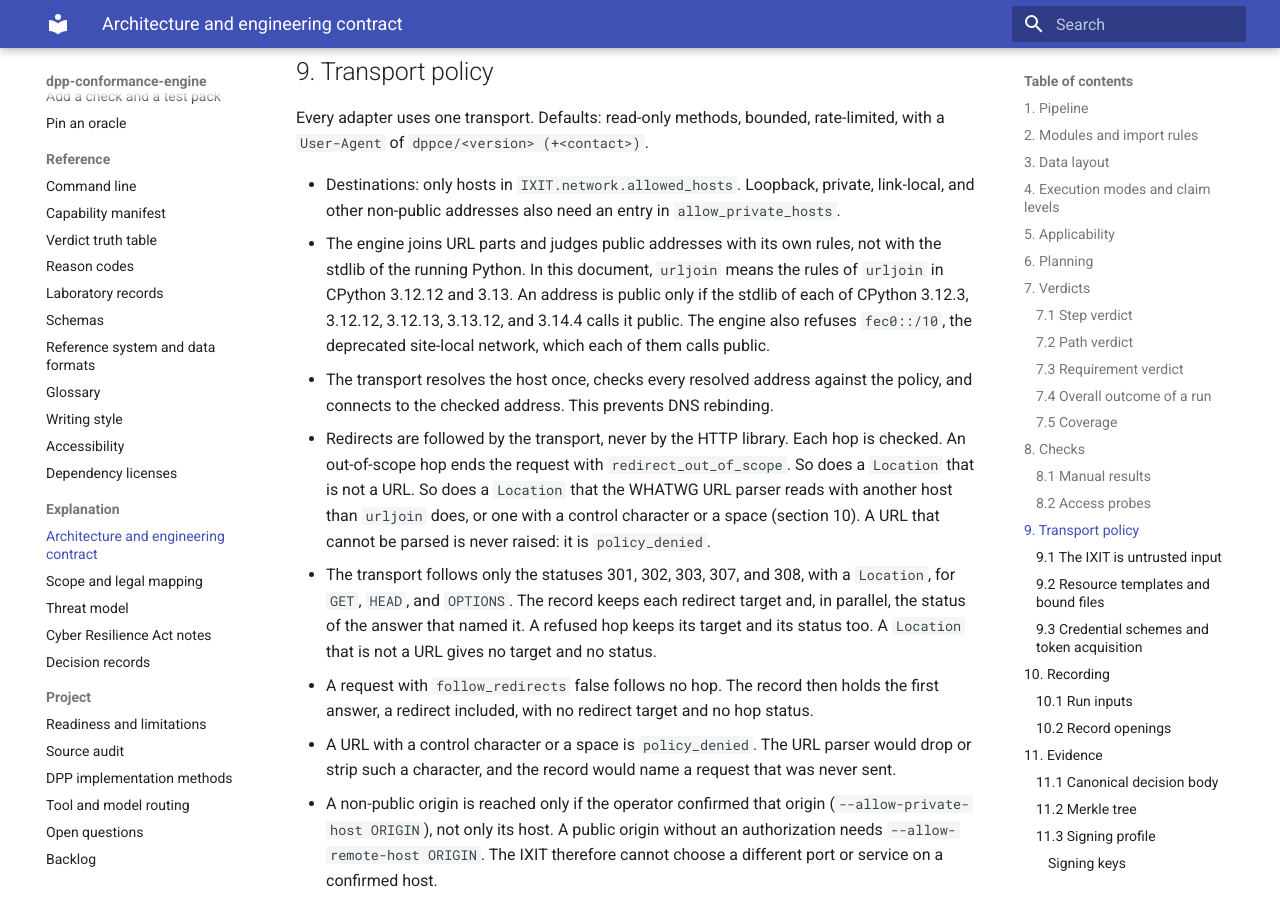
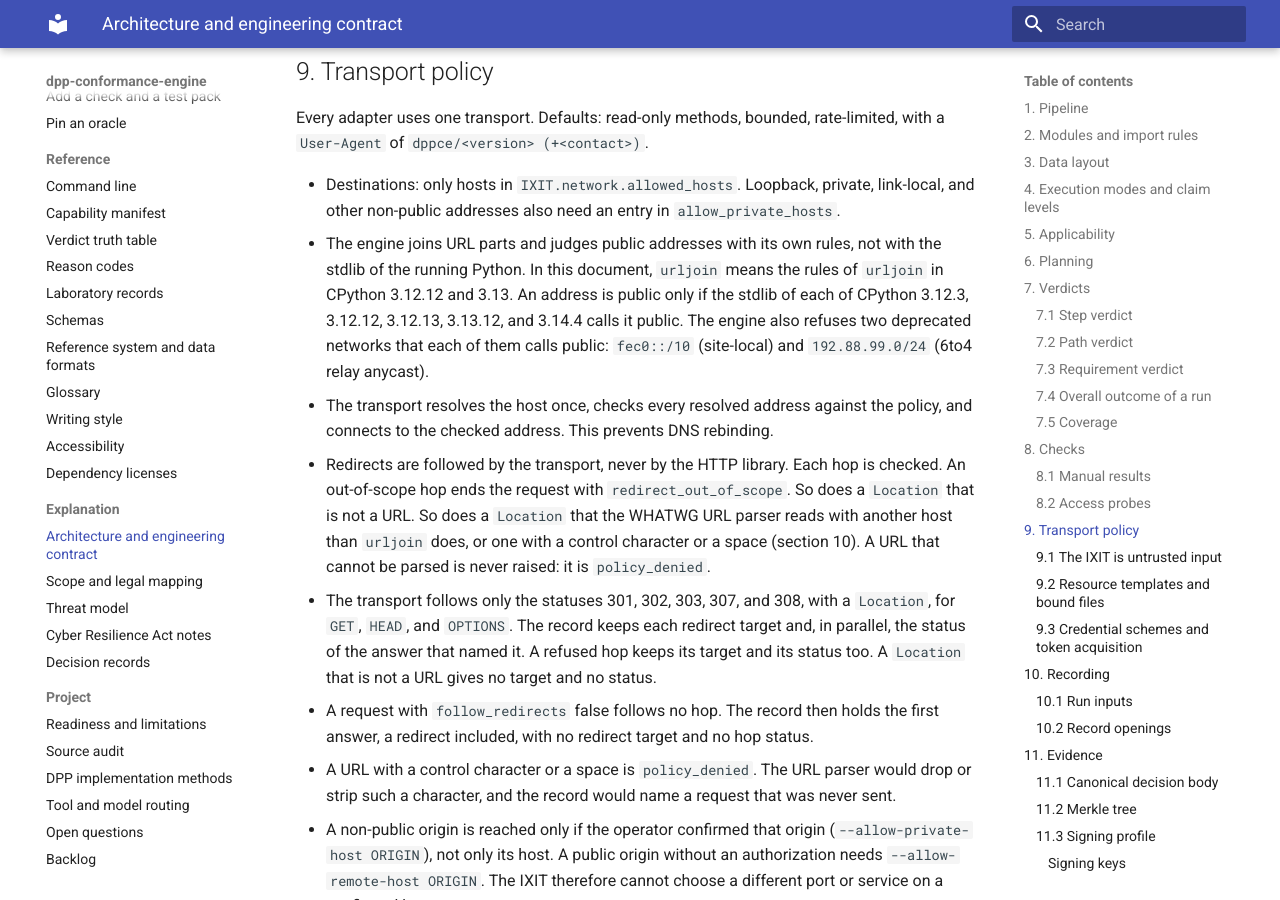
Before and after one commit to hadijannat/dpp-conformance-engine, an MkDocs documentation site: the page built from docs/explanation/architecture.md, in a window 1280 px wide and 900 px high, scrolled down 41783 px. Built offline with MkDocs 1.6.1 and Material for MkDocs 9.7.7, drawn with Linux system fonts in a browser that asks for light colours; the version menu is left out.

Commit message:
docs: name the relay anycast refusal and record the version-independent rules in the changelog
The architecture sentence names both deprecated networks that the
engine refuses. The changelog records the version-independent URL and
address rules, the newly refused ranges, and the origin override fix.

Co-Authored-By: Claude Opus 5.5 <noreply@anthropic.com>

```diff
--- a/docs/explanation/architecture.md
+++ b/docs/explanation/architecture.md
@@ -1404,8 +1404,8 @@ Every adapter uses one transport. Defaults: read-only methods, bounded, rate-lim
 - The engine joins URL parts and judges public addresses with its own rules, not with the stdlib
   of the running Python. In this document, `urljoin` means the rules of `urljoin` in CPython 3.12.12
   and 3.13. An address is public only if the stdlib of each of CPython 3.12.3, 3.12.12, 3.12.13,
-  3.13.12, and 3.14.4 calls it public. The engine also refuses `fec0::/10`, the deprecated site-local
-  network, which each of them calls public.
+  3.13.12, and 3.14.4 calls it public. The engine also refuses two deprecated networks that each of
+  them calls public: `fec0::/10` (site-local) and `192.88.99.0/24` (6to4 relay anycast).
 - The transport resolves the host once, checks every resolved address against the policy, and
   connects to the checked address. This prevents DNS rebinding.
 - Redirects are followed by the transport, never by the HTTP library. Each hop is checked.
```
Also changed, not shown: CHANGELOG.md (+10 -0 lines).
